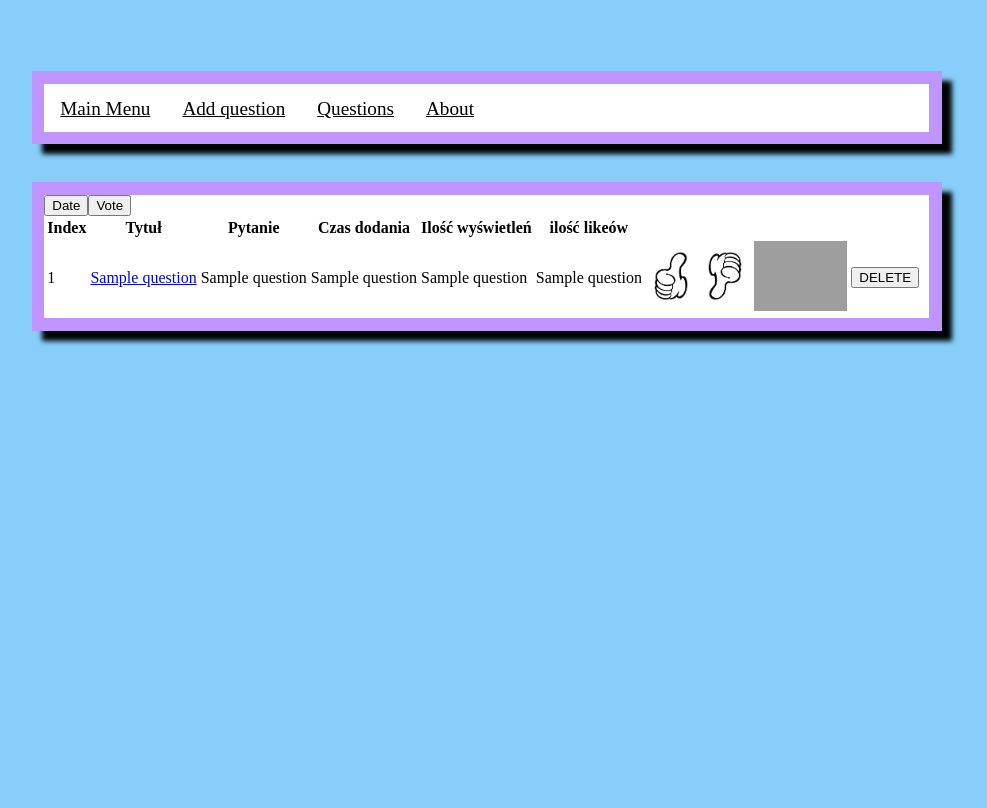
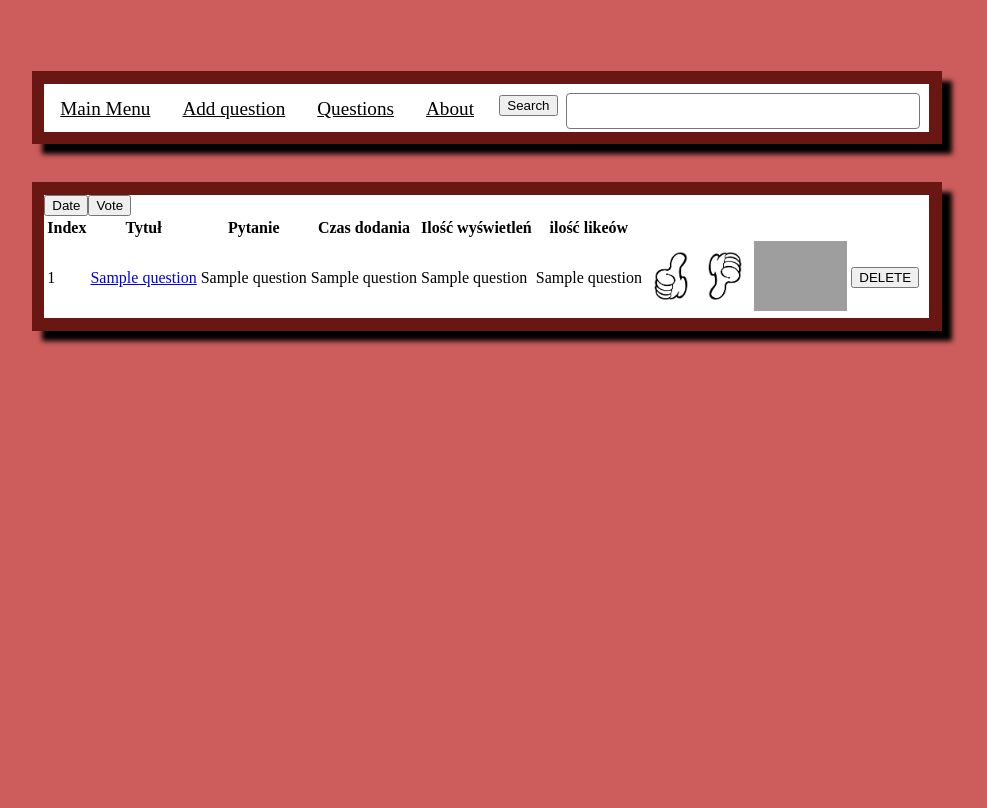
Before and after one commit to JankoPachnik/AskMate2, a Flask app: page /list in a window 1280 px wide. Shown: the whole page, without its empty margins (128-1115 px from the left). Run offline with Flask 2, Linux system fonts and the light colour scheme; a database or web service that is not in the repository returns one stand-in record (values such as "Sample title"); some libraries are stand-ins or nearby versions; grey boxes are pictures that could not be loaded.

Commit message:
CSS and searchbar

```diff
--- a/static/style_v2.css
+++ b/static/style_v2.css
@@ -1,11 +1,12 @@
 html, body{
     height: 100%;
-    background-color: lightskyblue;
+    background-color: indianred;
 }
 
 div {
     box-shadow: 10px 10px 5px black;
-    background-color: #c095ff;
+    background-color: #681713;
+
 }
 
 div.big_center{
@@ -81,7 +82,7 @@ li a {
 }
 
 li a:hover {
-    background-color: lightskyblue;
+    background-color: indianred;
 }
 
 div.bottom{
@@ -113,6 +114,26 @@ textarea{
     box-sizing: border-box;
 }
 
+li.search{
+    float: right;
+    width: 40%;
+    margin-top: 1%;
+    margin-right: 1%;
+}
+
+li.button_search{
+    float: right;
+    margin-top: 1%;
+    margin-right: 1%;
+}
+
+textarea.searcharea{
+    float: right;
+    width: 100%;
+    height: 80%;
+}
+
+
 table.new_question{
     width: 100%;
     height: 100%;
--- a/templates/list.html
+++ b/templates/list.html
@@ -14,6 +14,8 @@
                     <li><a href="/add">Add question</a></li>
                     <li><a href="/list">Questions</a></li>
                     <li id="about"><a href="about">About</a></li>
+                    <li class="search"><textarea class="searcharea"></textarea></li>
+                    <li class="button_search"><button><span>Search</span></button></li>
                 </ul>
             </div>
         </div>
```
